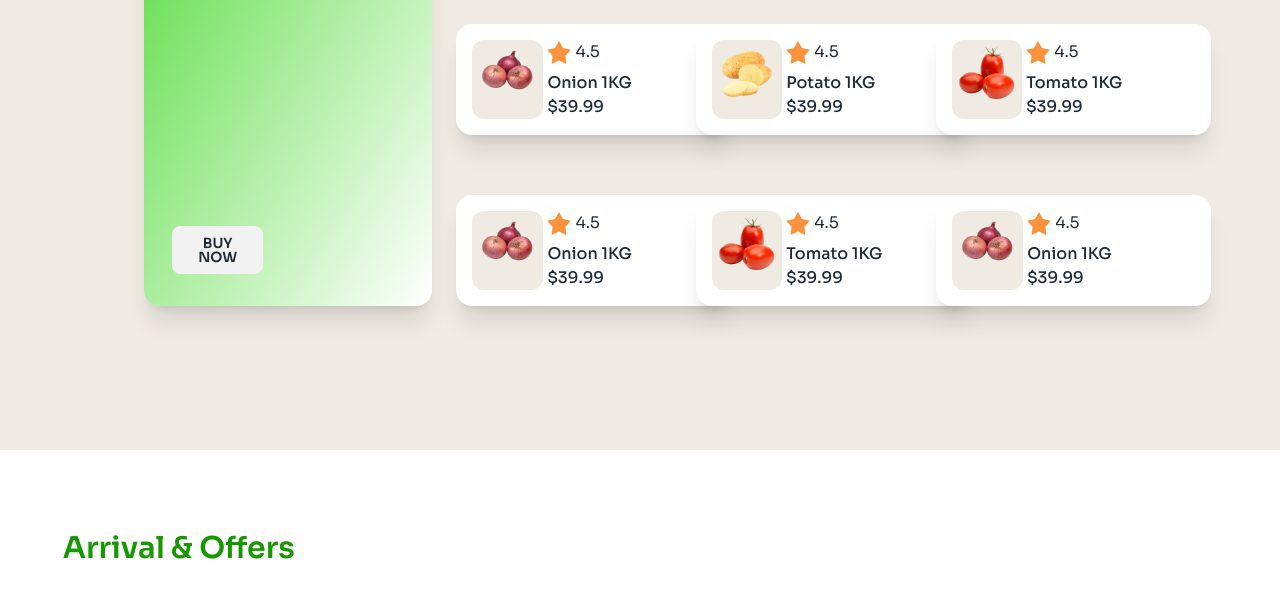
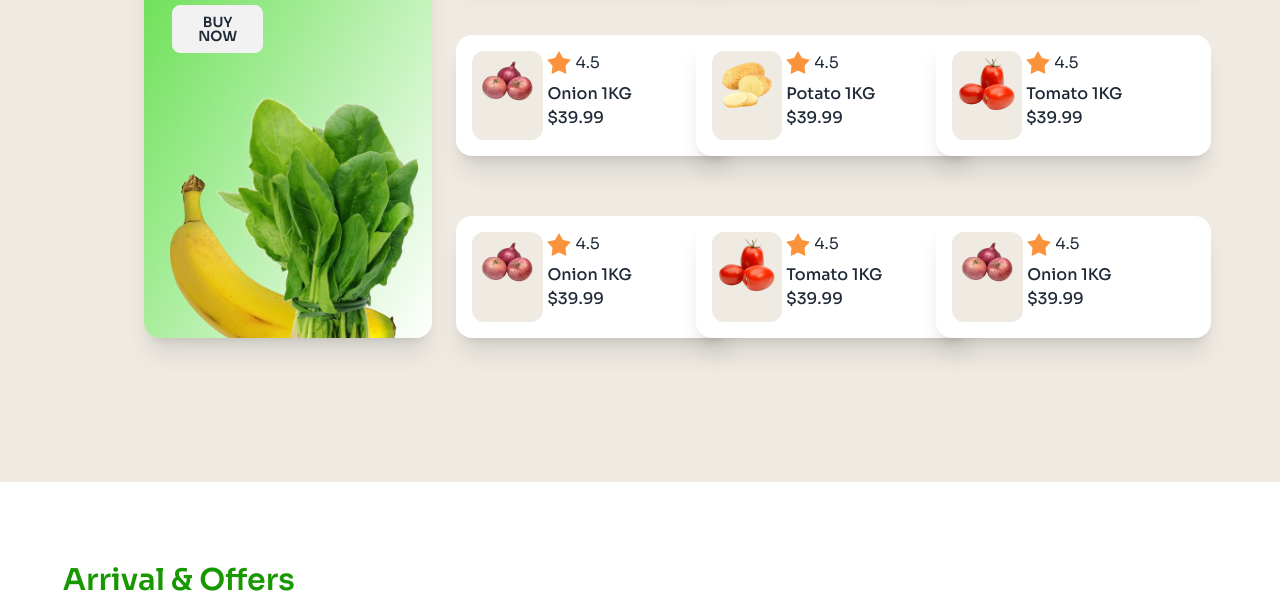
Before and after one commit to Ahmmedfahimbin/assignment-3, a plain HTML site: page index.html in a window 1280 px wide. Shown: the part 2145-2756 px from the top of the page. Drawn offline with nearby package versions, Linux system fonts and the light colour scheme; the site is published under a folder, as on GitHub Pages, so addresses that start at the root find nothing.

Commit message:
last change

```diff
--- a/index.html
+++ b/index.html
@@ -134,7 +134,7 @@
                           <button class="btn w-[40%] ">Buy Now</button>
                         </div>
                         <figure>
-                            <img src="/assets/vegetable-offer.png" alt="">
+                            <img src="./assets/vegetable-offer.png" alt="">
                         </figure>
                       </div>
 
```
